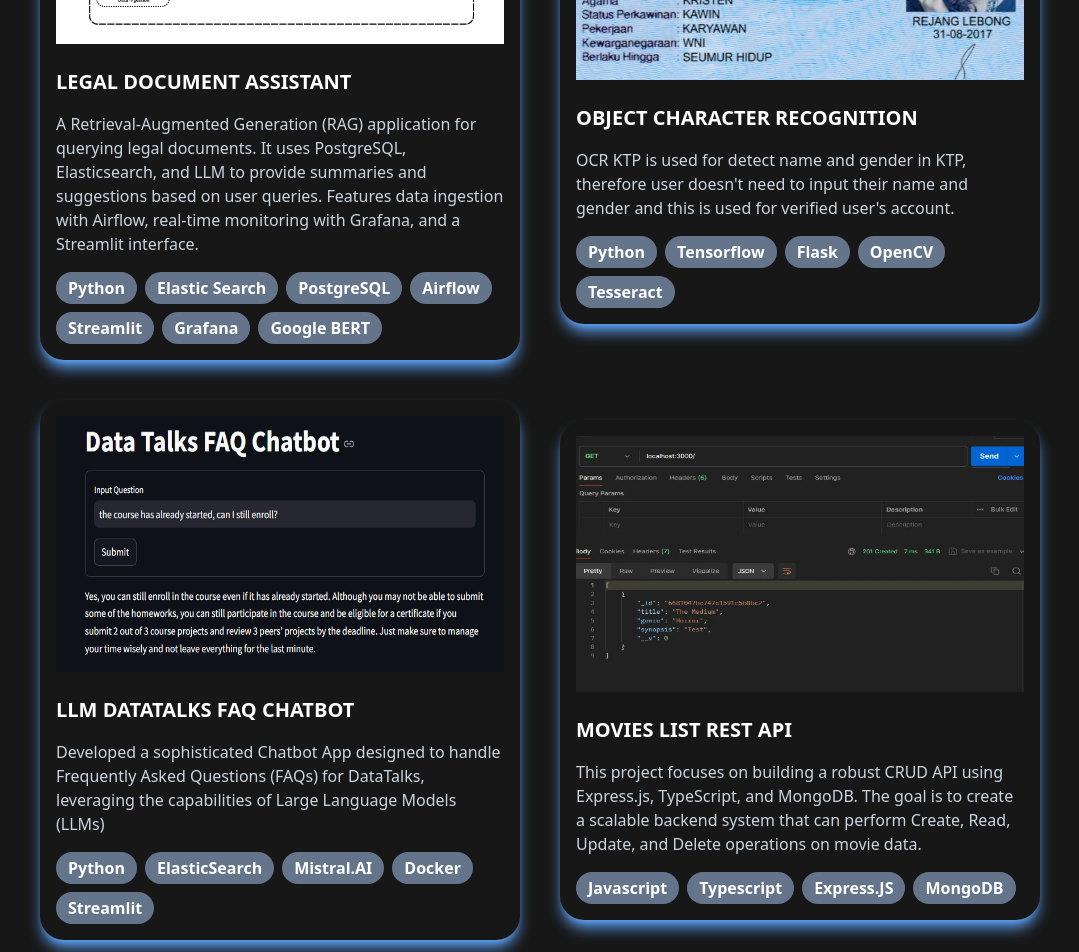
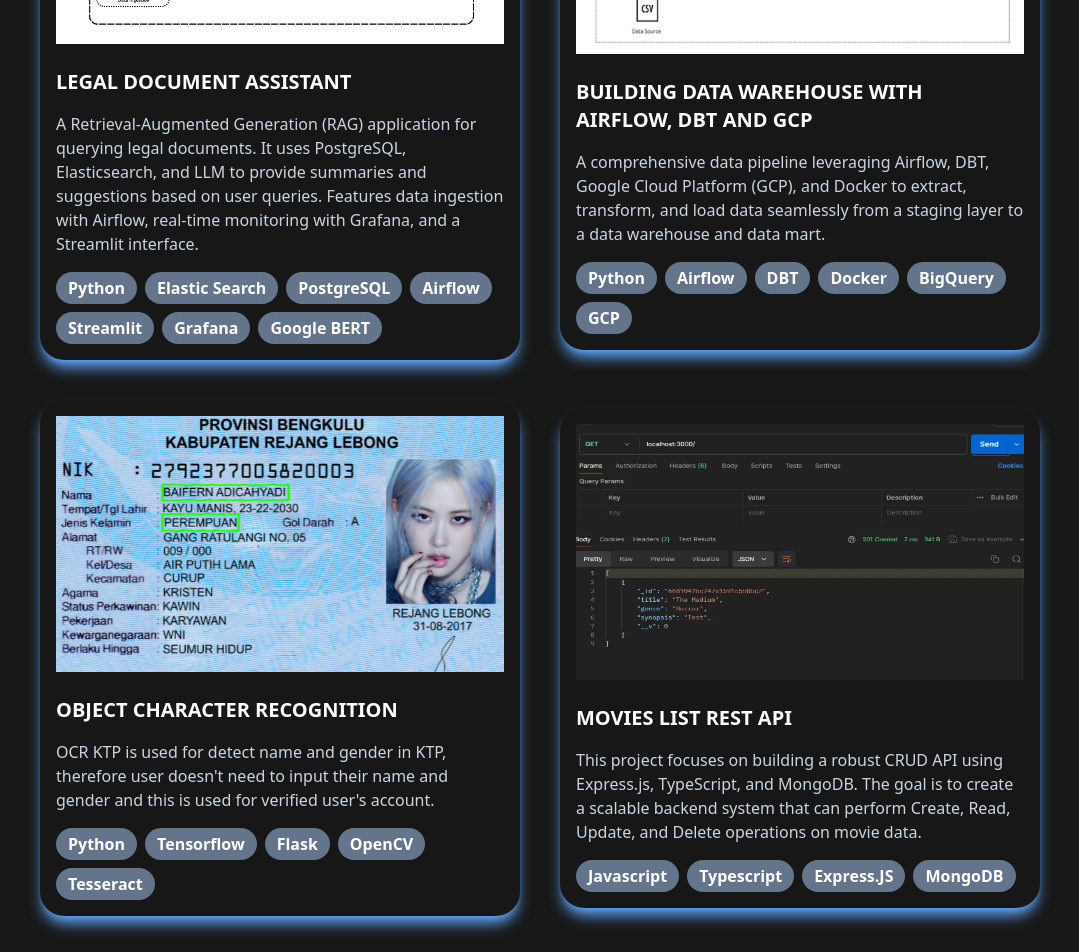
Before and after one commit to lixx21/felixpratamasan, a React (Vite) app: page / in a window 1280 px wide. Shown: the part 2060-3012 px from the top of the page, without its empty margins (100-1179 px from the left). Built offline with nearby package versions, Linux system fonts and the light colour scheme.

Commit message:
add new project

```diff
--- a/src/components/Projects.jsx
+++ b/src/components/Projects.jsx
@@ -18,6 +18,21 @@ const data = [
 
     },
     {
+        "url": "https://github.com/lixx21/airflow-dbt-gcp",
+        "Image":"assets/projects/airflow-dbt-gcp.png",
+        "Title":"Building Data Warehouse with Airflow, DBT and GCP ",
+        "Description": "A comprehensive data pipeline leveraging Airflow, DBT, Google Cloud Platform (GCP), and Docker to extract, transform, and load data seamlessly from a staging layer to a data warehouse and data mart.",
+        "Tech": [
+            "Python",
+            "Airflow",
+            "DBT",
+            "Docker",
+            "BigQuery",
+            "GCP"
+        ]
+
+    },
+    {
         "url": "https://github.com/lixx21/OCR-KTP",
         "Image":"assets/projects/ocr.png",
         "Title":"Object Character Recognition",
@@ -28,20 +43,6 @@ const data = [
             "Flask",
             "OpenCV",
             "Tesseract"
-        ]
-
-    },
-    {
-        "url": "https://github.com/lixx21/LLM-DataTalks-FAQ",
-        "Image":"assets/projects/llm.png",
-        "Title":"LLM DataTalks FAQ Chatbot",
-        "Description": "Developed a sophisticated Chatbot App designed to handle Frequently Asked Questions (FAQs) for DataTalks, leveraging the capabilities of Large Language Models (LLMs)",
-        "Tech": [
-            "Python",
-            "ElasticSearch",
-            "Mistral.AI",
-            "Docker",
-            "Streamlit"
         ]
 
     },
```
Also changed, not shown: public/assets/projects/airflow-dbt-gcp.png (added).
